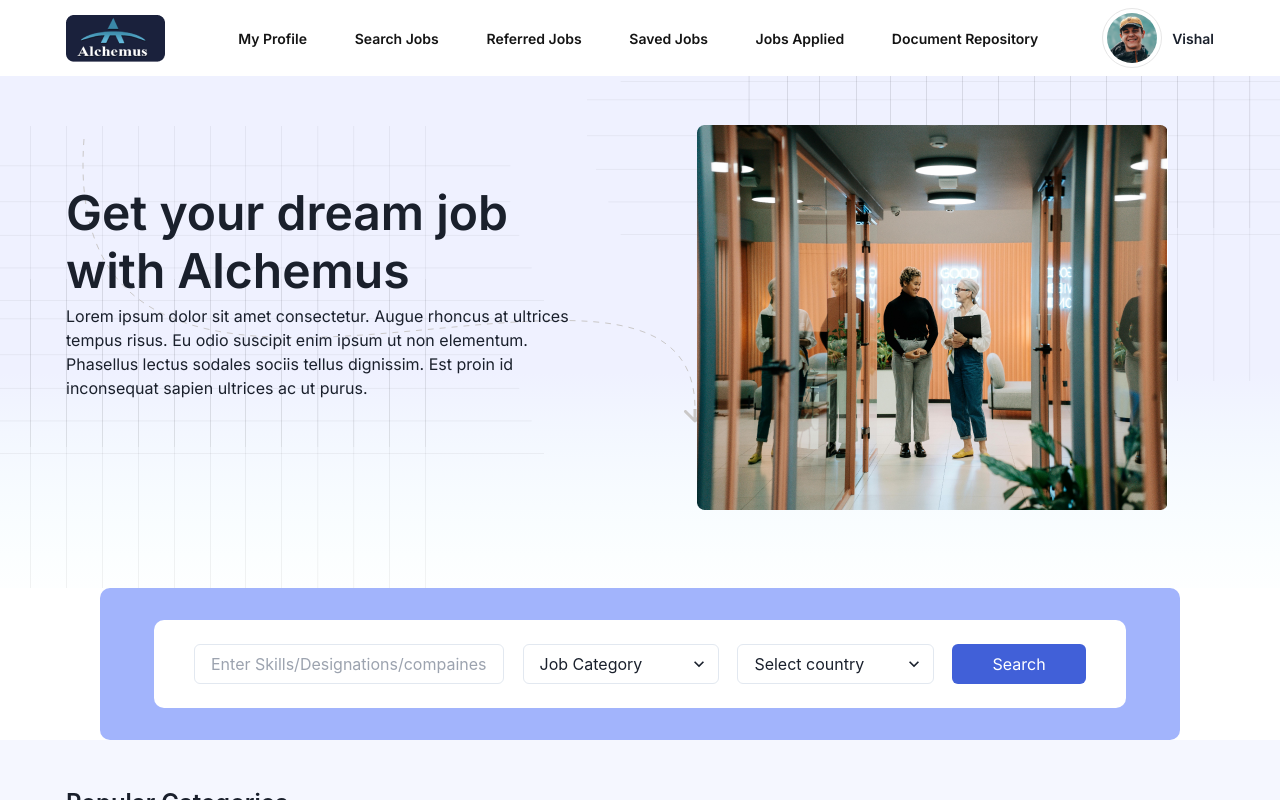
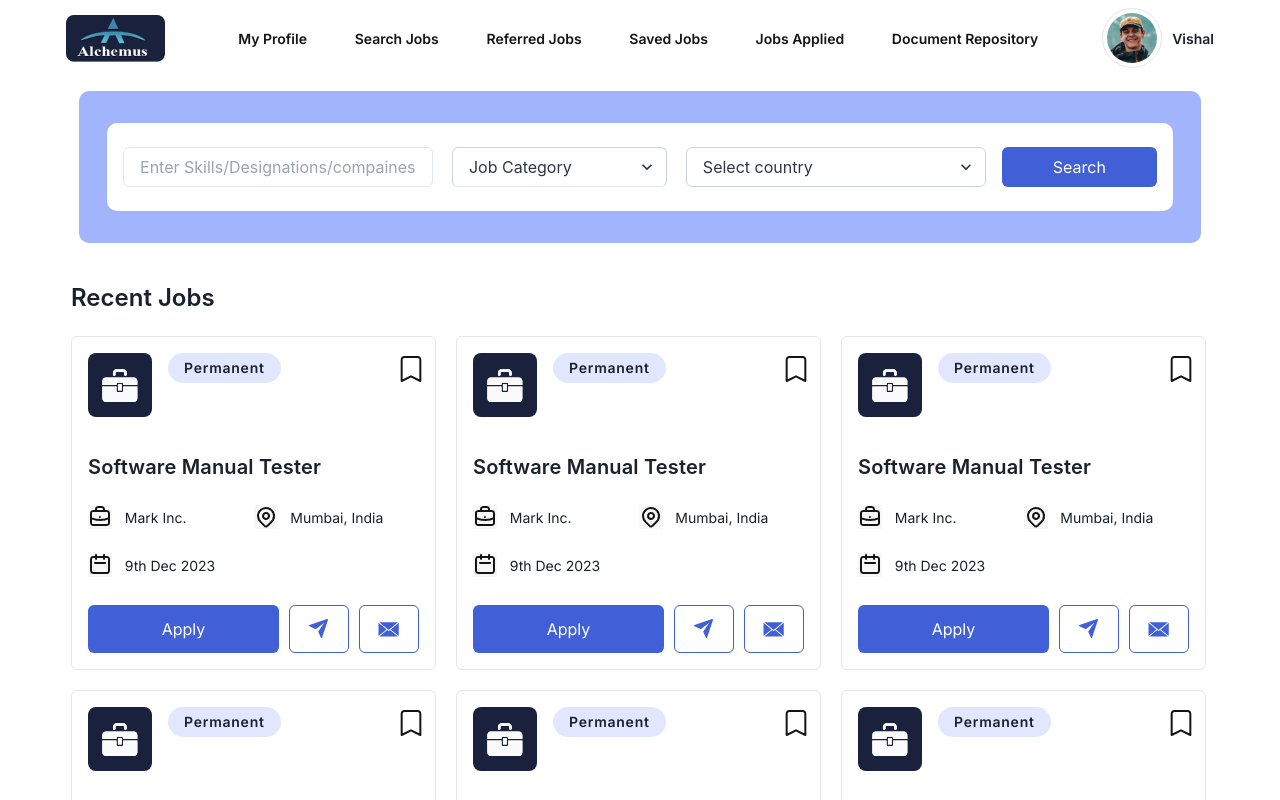
Before and after one commit to GowrishankarSMenon/backendtesting, a React (Create React App) app: page /search in a window 1280 px wide. Shown: the top 800 px of the page. Built offline with nearby package versions, Linux system fonts and the light colour scheme.

Commit message:
fix : searchjob box edited

```diff
--- a/src/App.css
+++ b/src/App.css
@@ -216,17 +216,17 @@ header.header_section {
 
 .search-bar-box {
   width: 100%;
-  max-width: 1080px;
+  max-width: 1160px;
   background-color: #a2b4fc;
   position: relative;
   border-radius: 10px;
 }
 
 .search-bar-layout.css-0 {
-  width: 90%;
+  width: 95%;
   background-color: #fff;
   margin: 2rem auto;
-  padding: 1.5rem 2.5rem;
+  padding: 1.5rem 1rem;
   border-radius: 10px;
 }
 
--- a/src/components/search.js
+++ b/src/components/search.js
@@ -17,29 +17,93 @@ const SearchSection = () => {
             <Box className="" w={"35%"} maxWidth={"310px"}>
               <Input placeholder="Enter Skills/Designations/compaines" />
             </Box>
-            <Box className="" w={"22%"} maxWidth={"215px"}>
-              <Select placeholder="Job Category">
-                {select_sector.map((select, i) => {
-                  return (
-                    <option key={i} value={select.toLowerCase()}>
-                      {select}
-                    </option>
-                  );
-                })}
+            <Box w={{ base: "100%", sm: "50%", md: "35%", lg: "22%" }} maxWidth="215px" m="0 auto">
+              <Select
+                placeholder="Job Category"
+                borderColor="gray.300"
+                borderBottom="1px solid #e2e8f0"
+                _hover={{ borderColor: "gray.400" }}
+                _focus={{ borderColor: "gray.500",boxShadow: "0 0 0 1px gray.500 !important"  }}
+                bg="white"
+                color="gray.700"
+                size="md"
+                sx={{
+                  "::-webkit-scrollbar": {
+                    width: "8px",
+                  },
+                  "::-webkit-scrollbar-track": {
+                    background: "#f1f1f1",
+                  },
+                  "::-webkit-scrollbar-thumb": {
+                    background: "#888",
+                    borderRadius: "8px",
+                  },
+                  "::-webkit-scrollbar-thumb:hover": {
+                    background: "#555",
+                  },
+                  option: {
+                    fontSize: "14px",
+                    fontWeight: "500",
+                    minHeight: "32px  !important",
+                    lineHeight: "32px  !important", // Adjust the line height if needed
+                    padding: "8px 12px  !important", // Adjust padding as necessary
+                  },
+                  "option:first-of-type": {
+                    color: "gray",
+                  },
+                }}
+              >
+                {select_sector.map((select, i) => (
+                  <option key={i} value={select.toLowerCase()}
+                  >
+                    {select}
+                  </option>
+                ))}
               </Select>
             </Box>
-            <Box className="" w={"22%"} maxWidth={"215px"}>
-              <Select placeholder="Select country">
+            <Box className="" w={"30%"} maxWidth={"300px"}>
+              <Select
+                placeholder="Select country"
+                borderColor="gray.300"
+                _hover={{ borderColor: "gray.400" }}
+                _focus={{ borderColor: "gray.500", boxShadow: "0 0 0 1px gray.500" }}
+                bg="white"
+                color="gray.700"
+                size="md"
+                sx={{
+                  "::-webkit-scrollbar": {
+                    width: "8px",
+                  },
+                  "::-webkit-scrollbar-track": {
+                    background: "#f1f1f1",
+                  },
+                  "::-webkit-scrollbar-thumb": {
+                    background: "#888",
+                    borderRadius: "8px",
+                  },
+                  "::-webkit-scrollbar-thumb:hover": {
+                    background: "#555",
+                  },
+                  option: {
+                    fontSize: "14px",
+                    fontWeight: "500",
+                  },
+                  "option:first-of-type": {
+                    color: "gray",
+
+                  },
+                }}
+              >
                 {select_country.map((select, i) => {
                   return (
-                    <option key={i} value={select.code}>
+                    <option key={i} value={select.code} style={{ padding: "12px", margin: "12px" }}>
                       {select.country}
                     </option>
                   );
                 })}
               </Select>
             </Box>
-            <Box className="button button-wrapper" w={"15%"} maxWidth={"170px"}>
+            <Box className="button button-wrapper" w={"15%"} maxWidth={"170px"} ml={"1rem"}>
               <Button size="md" className="search-btn">
                 Search
               </Button>
--- a/src/pages/searchJobsPage.jsx
+++ b/src/pages/searchJobsPage.jsx
@@ -7,10 +7,10 @@ import SearchSection from '../components/search';
 
 const SearchJobsPage = () => {
   return (
-    <Box w={'100%'} h={'100%'}>
-      <Banner/>
+    <Box w={'100%'} h={'100%'} padding={"15"}>
+      {/* <Banner/> */}
       <SearchSection/>
-      <CategoryCard/>
+      {/* <CategoryCard/> */}
       <CardItems/>
     </Box>
   )
```
